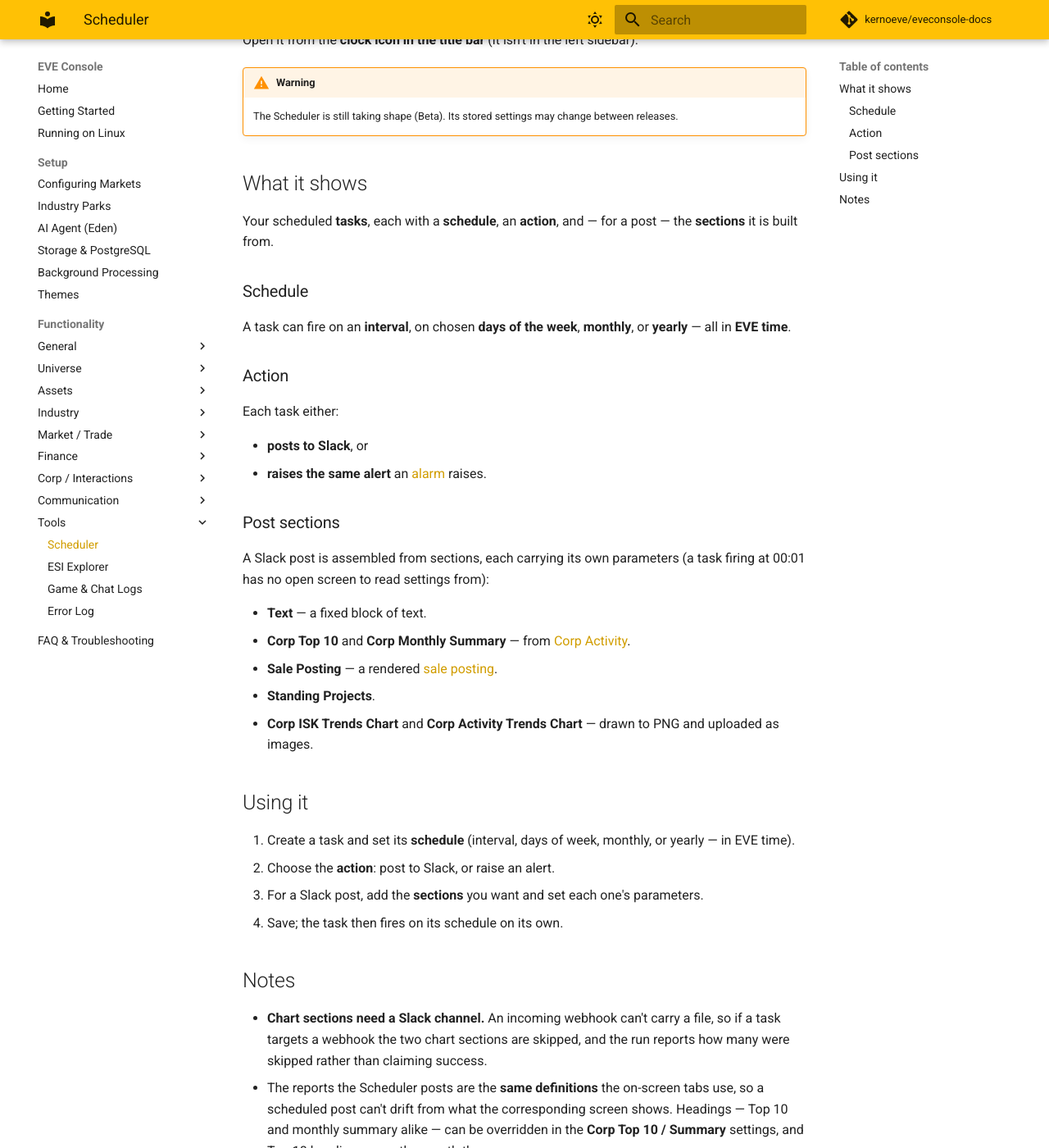
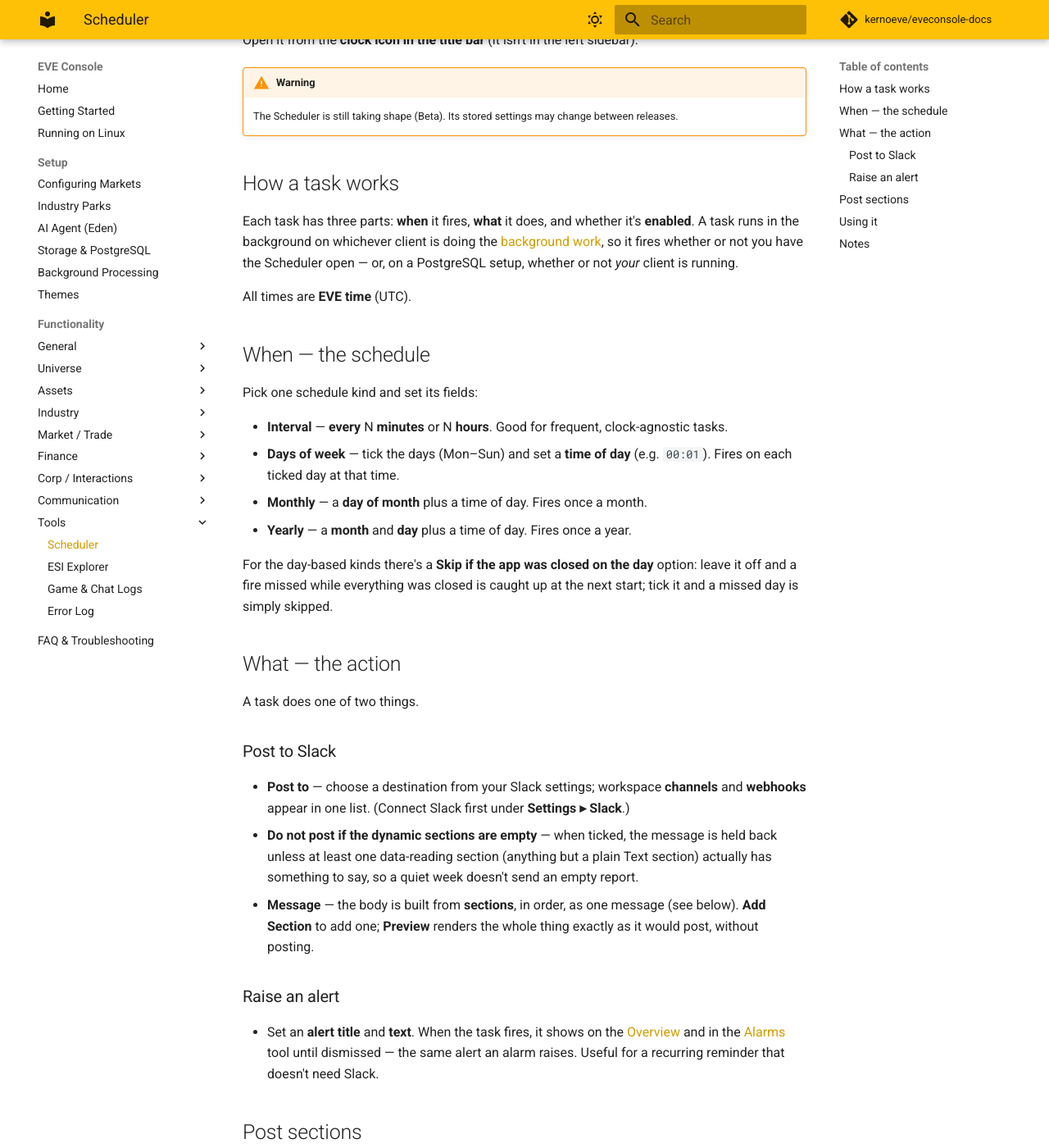
Before and after one commit to kernoeve/eveconsole-docs, an MkDocs documentation site: the page built from docs/tools/scheduler.md, in a window 1280 px wide and 1400 px high, scrolled down 236 px. Shown: the whole window at 82% size. Built offline with MkDocs 1.6.1 and Material for MkDocs 9.7.7, drawn with Linux system fonts in a browser that asks for light colours; comment, search, counter and statistics services are not loaded; some of the changed text lies outside the part shown.

Commit message:
Scheduler: expand into a proper reference (#8)
Document the schedule kinds (interval / days-of-week / monthly / yearly,
EVE time, skip-if-closed), the two actions (Slack post with destination and
the "don't post if empty" guard, or raise an alert), and each post section's
parameters. Behaviour unchanged since 0.9.13 — publishing live.

Co-authored-by: kernoeve <299718879+kernoeve@users.noreply.github.com>
Co-authored-by: Claude Opus 4.8 <noreply@anthropic.com>

```diff
--- a/docs/tools/scheduler.md
+++ b/docs/tools/scheduler.md
@@ -7,40 +7,56 @@ Open it from the **clock icon in the title bar** (it isn't in the left sidebar).
 !!! warning
     The Scheduler is still taking shape (Beta). Its stored settings may change between releases.
 
-## What it shows
+## How a task works
 
-Your scheduled **tasks**, each with a **schedule**, an **action**, and — for a post — the **sections** it is built from.
+Each task has three parts: **when** it fires, **what** it does, and whether it's **enabled**. A task runs in the background on whichever client is doing the [background work](../background-processing.md), so it fires whether or not you have the Scheduler open — or, on a PostgreSQL setup, whether or not *your* client is running.
 
-### Schedule
+All times are **EVE time** (UTC).
 
-A task can fire on an **interval**, on chosen **days of the week**, **monthly**, or **yearly** — all in **EVE time**.
+## When — the schedule
 
-### Action
+Pick one schedule kind and set its fields:
 
-Each task either:
+- **Interval** — **every** N **minutes** or N **hours**. Good for frequent, clock-agnostic tasks.
+- **Days of week** — tick the days (Mon–Sun) and set a **time of day** (e.g. `00:01`). Fires on each ticked day at that time.
+- **Monthly** — a **day of month** plus a time of day. Fires once a month.
+- **Yearly** — a **month** and **day** plus a time of day. Fires once a year.
 
-- **posts to Slack**, or
-- **raises the same alert** an [alarm](alarms.md) raises.
+For the day-based kinds there's a **Skip if the app was closed on the day** option: leave it off and a fire missed while everything was closed is caught up at the next start; tick it and a missed day is simply skipped.
 
-### Post sections
+## What — the action
 
-A Slack post is assembled from sections, each carrying its own parameters (a task firing at 00:01 has no open screen to read settings from):
+A task does one of two things.
 
-- **Text** — a fixed block of text.
-- **Corp Top 10** and **Corp Monthly Summary** — from [Corp Activity](corp-activity.md).
-- **Sale Posting** — a rendered [sale posting](sale-posting.md).
-- **Standing Projects**.
-- **Corp ISK Trends Chart** and **Corp Activity Trends Chart** — drawn to PNG and uploaded as images.
+### Post to Slack
+
+- **Post to** — choose a destination from your Slack settings; workspace **channels** and **webhooks** appear in one list. (Connect Slack first under **Settings ▸ Slack**.)
+- **Do not post if the dynamic sections are empty** — when ticked, the message is held back unless at least one data-reading section (anything but a plain Text section) actually has something to say, so a quiet week doesn't send an empty report.
+- **Message** — the body is built from **sections**, in order, as one message (see below). **Add Section** to add one; **Preview** renders the whole thing exactly as it would post, without posting.
+
+### Raise an alert
+
+- Set an **alert title** and **text**. When the task fires, it shows on the [Overview](overview.md) and in the [Alarms](alarms.md) tool until dismissed — the same alert an alarm raises. Useful for a recurring reminder that doesn't need Slack.
+
+## Post sections
+
+A Slack post is assembled from sections. Each carries **its own parameters**, because a task firing at 00:01 has no open screen to read settings from, and each takes an optional **section title**:
+
+- **Text** — a fixed block of text (Slack markup works).
+- **Corp Top 10** and **Corp Monthly Summary** — from [Corp Activity](corp-activity.md); the monthly summary takes which month to cover (a *months-back* offset, so "last month" keeps working every month).
+- **Sale Posting** — a rendered [sale posting](sale-posting.md), priced and counted exactly as the Sale Posting tool shows it.
+- **Standing Projects** — with options for what to include (for example **Missing** projects nothing is covering, and **Low** ones under ~10 % remaining).
+- **Corp ISK Trends Chart** and **Corp Activity Trends Chart** — twelve months of trends, drawn to a PNG and uploaded as an image under the message.
 
 ## Using it
 
 1. Create a task and set its **schedule** (interval, days of week, monthly, or yearly — in EVE time).
 2. Choose the **action**: post to Slack, or raise an alert.
-3. For a Slack post, add the **sections** you want and set each one's parameters.
-4. Save; the task then fires on its schedule on its own.
+3. For a Slack post, pick the destination, then **Add Section** for each part you want and set its parameters; use **Preview** to check the result.
+4. Make sure the task is **Enabled**, and save. It then fires on its schedule on its own.
 
 ## Notes
 
-- **Chart sections need a Slack channel.** An incoming webhook can't carry a file, so if a task targets a webhook the two chart sections are skipped, and the run reports how many were skipped rather than claiming success.
-- The reports the Scheduler posts are the **same definitions** the on-screen tabs use, so a scheduled post can't drift from what the corresponding screen shows. Headings — Top 10 and monthly summary alike — can be overridden in the **Corp Top 10 / Summary** settings, and Top 10 headings carry the month they cover.
+- **Chart sections need a Slack channel.** An incoming webhook can't carry a file, so a task aimed at a webhook skips the two chart sections, and the run reports how many were skipped rather than claiming success.
+- The reports the Scheduler posts use the **same definitions** the on-screen tabs use, so a scheduled post can't drift from what the corresponding screen shows. Headings — Top 10 and monthly summary alike — can be overridden in the **Corp Top 10 / Summary** settings, and Top 10 headings carry the month they cover.
 - To post a report manually instead of on a schedule, use the relevant tool's own "Post to Slack" action (e.g. on [Corp Activity](corp-activity.md)).
```
